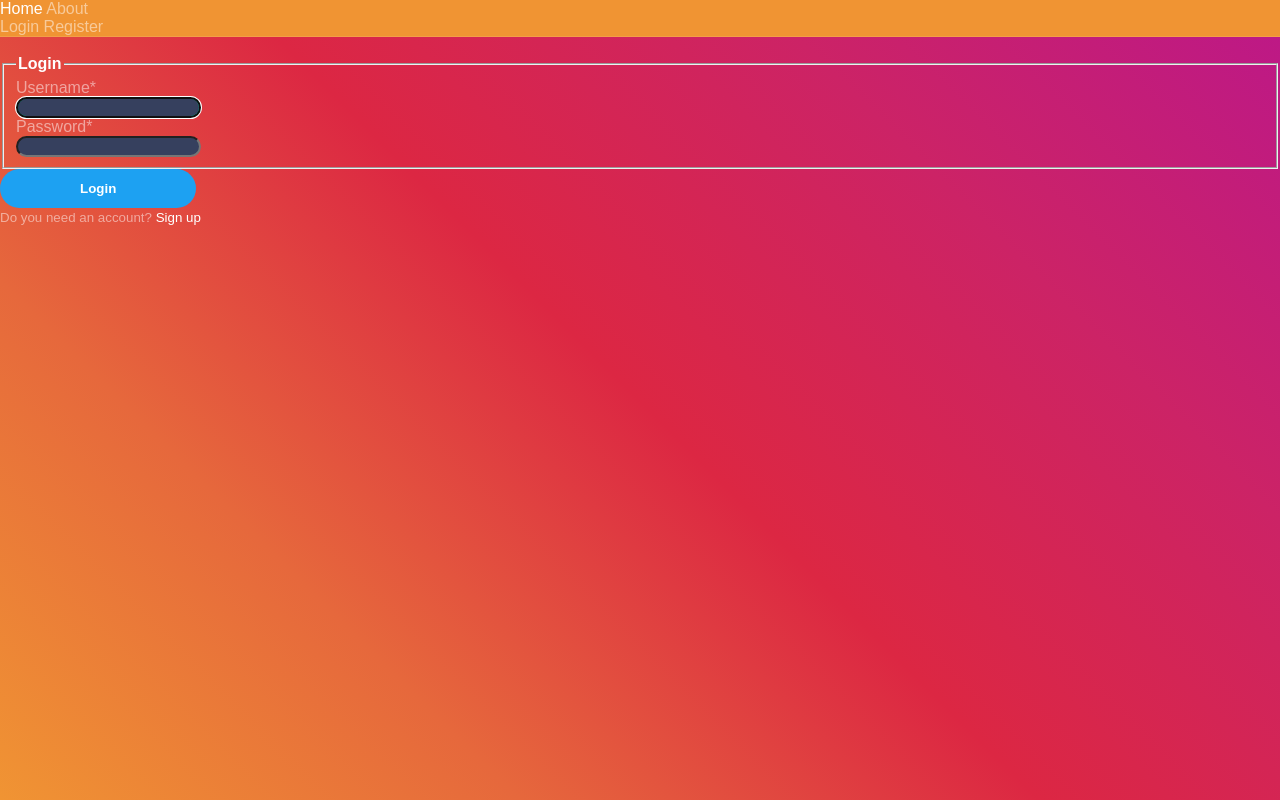
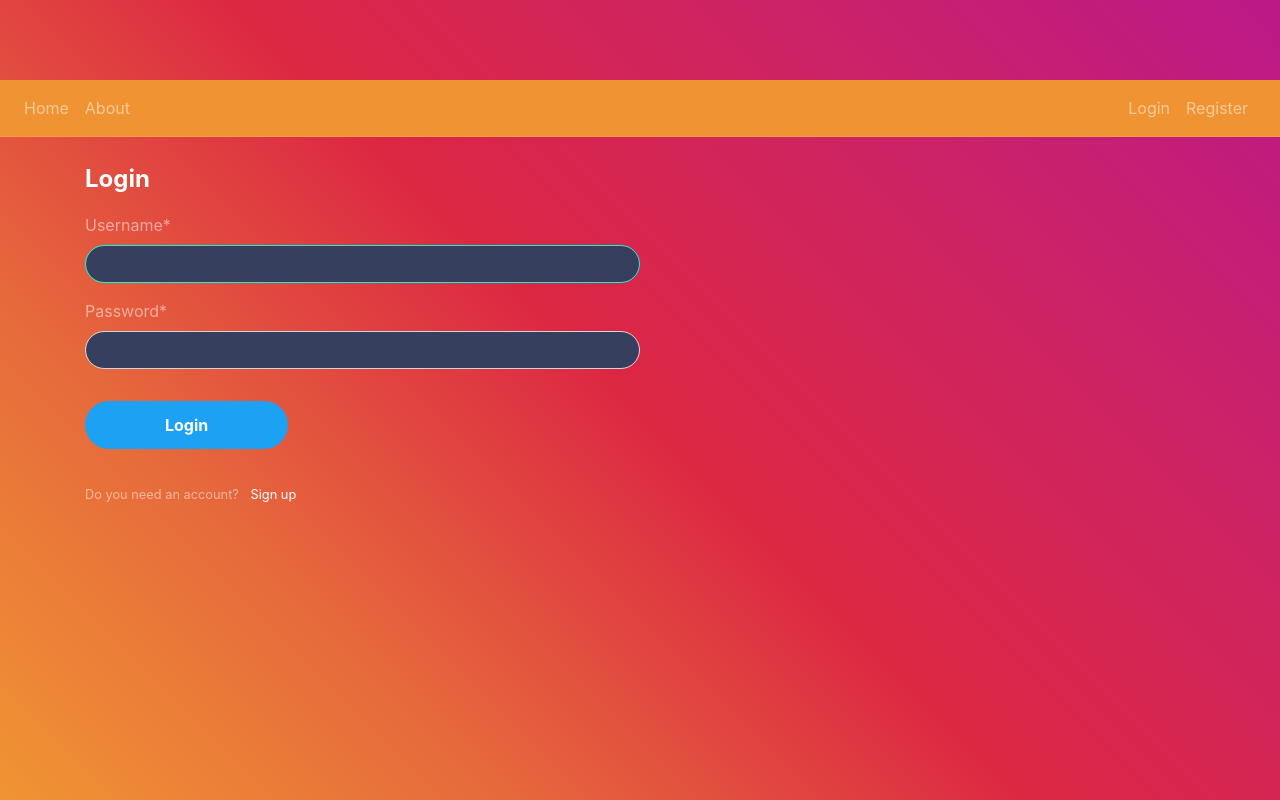
Before and after one commit to Akumucollins/Instagram-Clone, a Django app: page /login/ in a window 1280 px wide. Run offline with Django 3.2, Linux system fonts and the light colour scheme; parts of the project's set-up code (start-up, migrations or seed data) failed here and were passed over; some libraries are stand-ins or nearby versions.

Commit message:
created a navbar and added links

```diff
--- a/instagram/templates/instagram/base.html
+++ b/instagram/templates/instagram/base.html
@@ -1,30 +1,41 @@
+{% load bootstrap4 %}
 {% load static %}
-<!doctype html>
+<!DOCTYPE html>
 <html lang="en">
+
 <head>
+  <!-- Required meta tags -->
   <meta charset="utf-8">
   <meta name="viewport" content="width=device-width, initial-scale=1, shrink-to-fit=no">
-        <link href="https://fonts.googleapis.com/icon?family=Material+Icons" rel="stylesheet">
-        <link rel="stylesheet" href="https://cdnjs.cloudflare.com/ajax/libs/font-awesome/4.7.0/css/font-awesome.min.css">
-        <link rel="stylesheet" href="https://pro.fontawesome.com/releases/v5.11.2/css/all.css" integrity="sha384-zrnmn8R8KkWl12rAZFt4yKjxplaDaT7/EUkKm7AovijfrQItFWR7O/JJn4DAa/gx" crossorigin="anonymous">
-        <link rel="stylesheet" type="text/css" href="{% static 'css/main.css' %}">
-        <link rel="stylesheet" type="text/css" href="{% static 'css/styles.css' %}">
+
+  <!-- Bootstrap CSS -->
+  <link rel="stylesheet" href="https://stackpath.bootstrapcdn.com/bootstrap/4.5.2/css/bootstrap.min.css"
+    integrity="sha384-JcKb8q3iqJ61gNV9KGb8thSsNjpSL0n8PARn9HuZOnIxN0hoP+VmmDGMN5t9UJ0Z" crossorigin="anonymous">
+  <!-- Font-Awesome -->
+  <link rel="stylesheet" href="https://stackpath.bootstrapcdn.com/font-awesome/4.7.0/css/font-awesome.min.css">
+  <!--  Custom css  -->
+  <!-- <link rel="stylesheet" href="{% static 'css/styles.css' %}"> -->
+  <link rel="stylesheet" href="{% static 'css/main.css' %}">
+  <link rel="icon" type="image/png" href="{% static 'photos/instagram.png' %}">
+  {% if title%}
+  <title>Instagram {{ title }}</title>
+  {% else %}
   <title>Instagram</title>
+  {% endif %}
 </head>
+
 <body>
   <header class="site-header">
-      <nav
-              style="border-bottom: 1px solid rgba(255, 255, 255, 0.1)"
-              class="navbar navbar-expand navbar-dark bg-steel">
-        <div class="container">
+    <nav style="border-bottom: 1px solid rgba(255, 255, 255, 0.1)" class="navbar navbar-expand navbar-dark bg-steel">
+      <div class="container-fluid">
         <div class="collapse navbar-collapse" id="navbarToggle">
-            <div class="navbar-nav mr-auto pl-2">
-              <a class="nav-item nav-link" href="#">Home</a>
-              <a class="nav-item nav-link" href="#">About</a>
+          <div class="navbar-nav mr-auto">
+            <a class="nav-item nav-link" href="{% url 'instagram-home' %}">Home</a>
+            <a class="nav-item nav-link" href="{% url 'instagram-about' %}">About</a>
           </div>
           <div class="navbar-nav pr-2">
             {% if user.is_authenticated %}
-                    <a class="nav-item nav-link" href="#">Create a Post</a>
+            <a class="nav-item nav-link" href="{% url 'post-create' %}">Create a Post</a>
             <a class="nav-item nav-link" href="{% url 'profile' %}">Settings</a>
             <a class="nav-item nav-link" href="{% url 'logout' %}">Logout</a>
             {% else %}
@@ -55,8 +66,15 @@
 
   <!-- Optional JavaScript -->
   <!-- jQuery first, then Popper.js, then Bootstrap JS -->
-    <script src="https://code.jquery.com/jquery-3.3.1.slim.min.js" integrity="sha384-q8i/X+965DzO0rT7abK41JStQIAqVgRVzpbzo5smXKp4YfRvH+8abtTE1Pi6jizo" crossorigin="anonymous"></script>
-    <script src="https://cdnjs.cloudflare.com/ajax/libs/popper.js/1.14.3/umd/popper.min.js" integrity="sha384-ZMP7rVo3mIykV+2+9J3UJ46jBk0WLaUAdn689aCwoqbBJiSnjAK/l8WvCWPIPm49" crossorigin="anonymous"></script>
-    <script src="https://stackpath.bootstrapcdn.com/bootstrap/4.1.3/js/bootstrap.min.js" integrity="sha384-ChfqqxuZUCnJSK3+MXmPNIyE6ZbWh2IMqE241rYiqJxyMiZ6OW/JmZQ5stwEULTy" crossorigin="anonymous"></script>
+  <script src="https://code.jquery.com/jquery-3.5.1.slim.min.js"
+    integrity="sha384-DfXdz2htPH0lsSSs5nCTpuj/zy4C+OGpamoFVy38MVBnE+IbbVYUew+OrCXaRkfj"
+    crossorigin="anonymous"></script>
+  <script src="https://cdn.jsdelivr.net/npm/popper.js@1.16.1/dist/umd/popper.min.js"
+    integrity="sha384-9/reFTGAW83EW2RDu2S0VKaIzap3H66lZH81PoYlFhbGU+6BZp6G7niu735Sk7lN"
+    crossorigin="anonymous"></script>
+  <script src="https://stackpath.bootstrapcdn.com/bootstrap/4.5.2/js/bootstrap.min.js"
+    integrity="sha384-B4gt1jrGC7Jh4AgTPSdUtOBvfO8shuf57BaghqFfPlYxofvL8/KUEfYiJOMMV+rV"
+    crossorigin="anonymous"></script>
 </body>
+
 </html>
```
Lines whose indentation alone changed are shown as unchanged.
